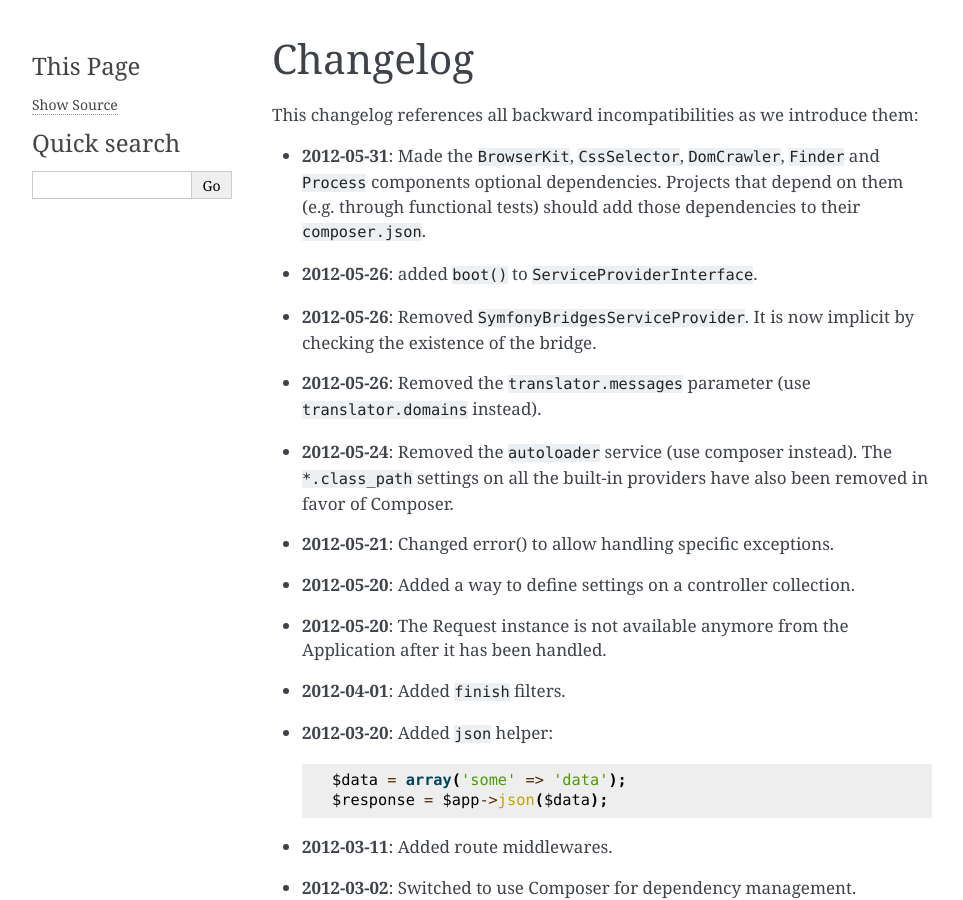
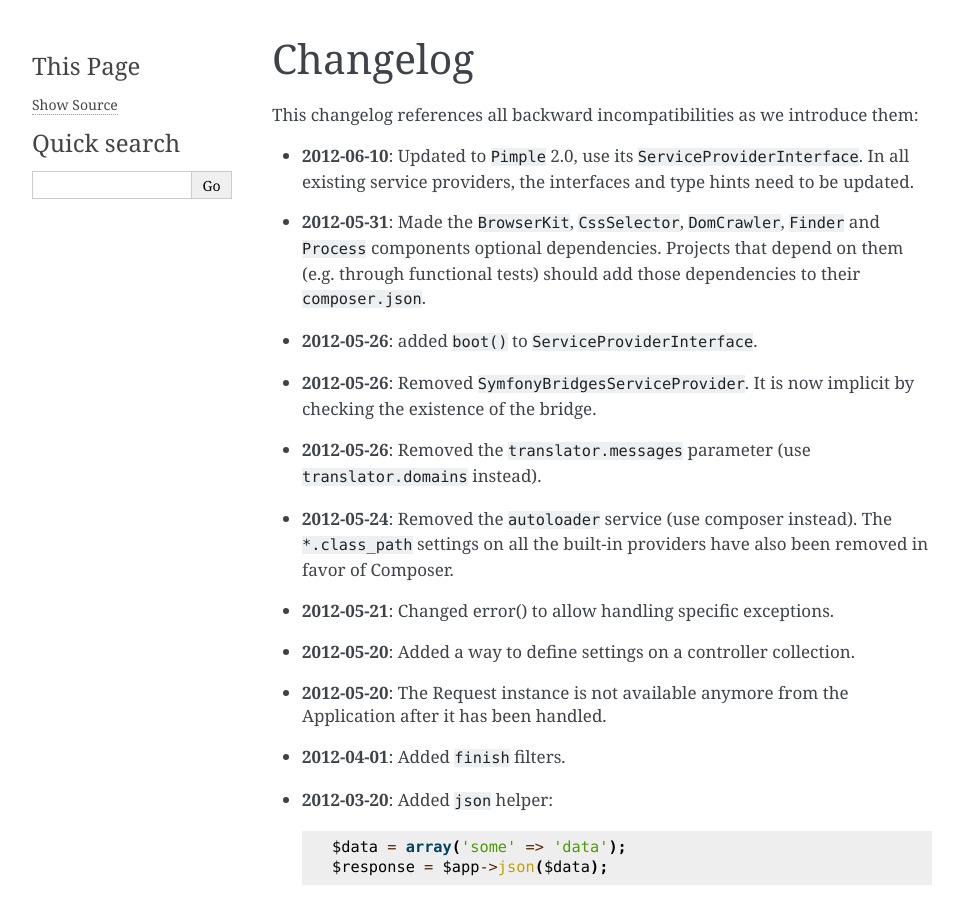
Before and after one commit to silexphp/Silex, a Sphinx documentation site: the page built from doc/changelog.rst, in a window 1280 px wide and 900 px high. Shown: the whole window, without its empty margins (148-1111 px from the left). Built offline with Sphinx 7.4.7, drawn with Linux system fonts in a browser that asks for light colours.

Commit message:
Update CHANGELOG for pimple-service-provider

```diff
--- a/doc/changelog.rst
+++ b/doc/changelog.rst
@@ -2,6 +2,9 @@
 =========
 
 This changelog references all backward incompatibilities as we introduce them:
+
+* **2012-06-10**: Updated to ``Pimple`` 2.0, use its ``ServiceProviderInterface``.
+  In all existing service providers, the interfaces and type hints need to be updated.
 
 * **2012-05-31**: Made the ``BrowserKit``, ``CssSelector``, ``DomCrawler``,
   ``Finder`` and ``Process`` components optional dependencies. Projects that
```
